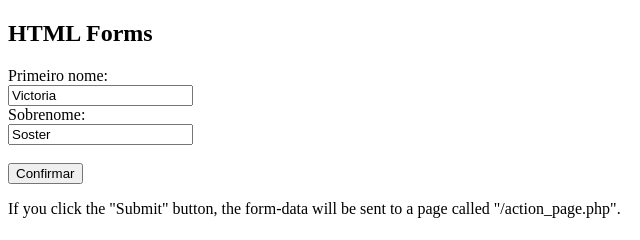
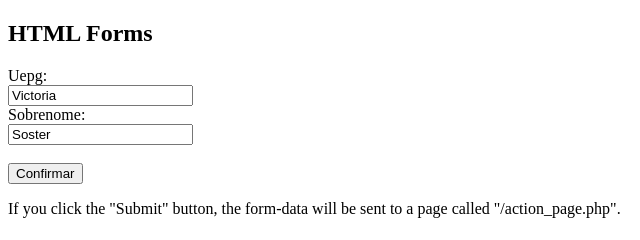
Before and after one commit to soster19/Soster19.github.io, a plain HTML site: page vs.code.html in a window 1280 px wide. Shown: the full height of the page, 0-640 px from the left. Drawn offline with Linux system fonts and the light colour scheme.

Commit message:
Update vs.code.html

```diff
--- a/vs.code.html
+++ b/vs.code.html
@@ -5,7 +5,7 @@
 <h2>HTML Forms</h2>
 
 <form action="">
-  <label for="fname">Primeiro nome:</label><br>
+  <label for="fname">Uepg:</label><br>
   <input type="text" id="fname" name="fname" value="Victoria"><br>
   <label for="lname">Sobrenome:</label><br>
   <input type="text" id="lname" name="lname" value="Soster"><br><br>
```
